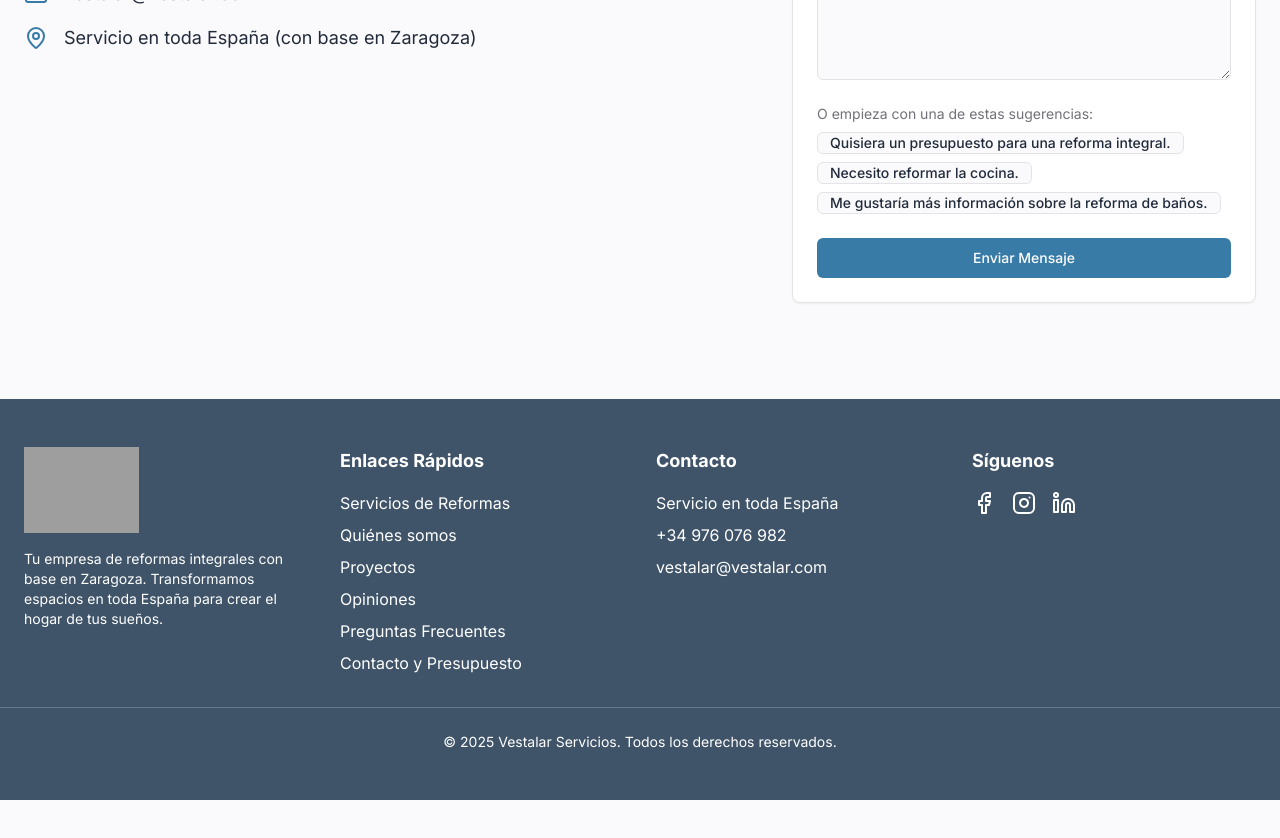
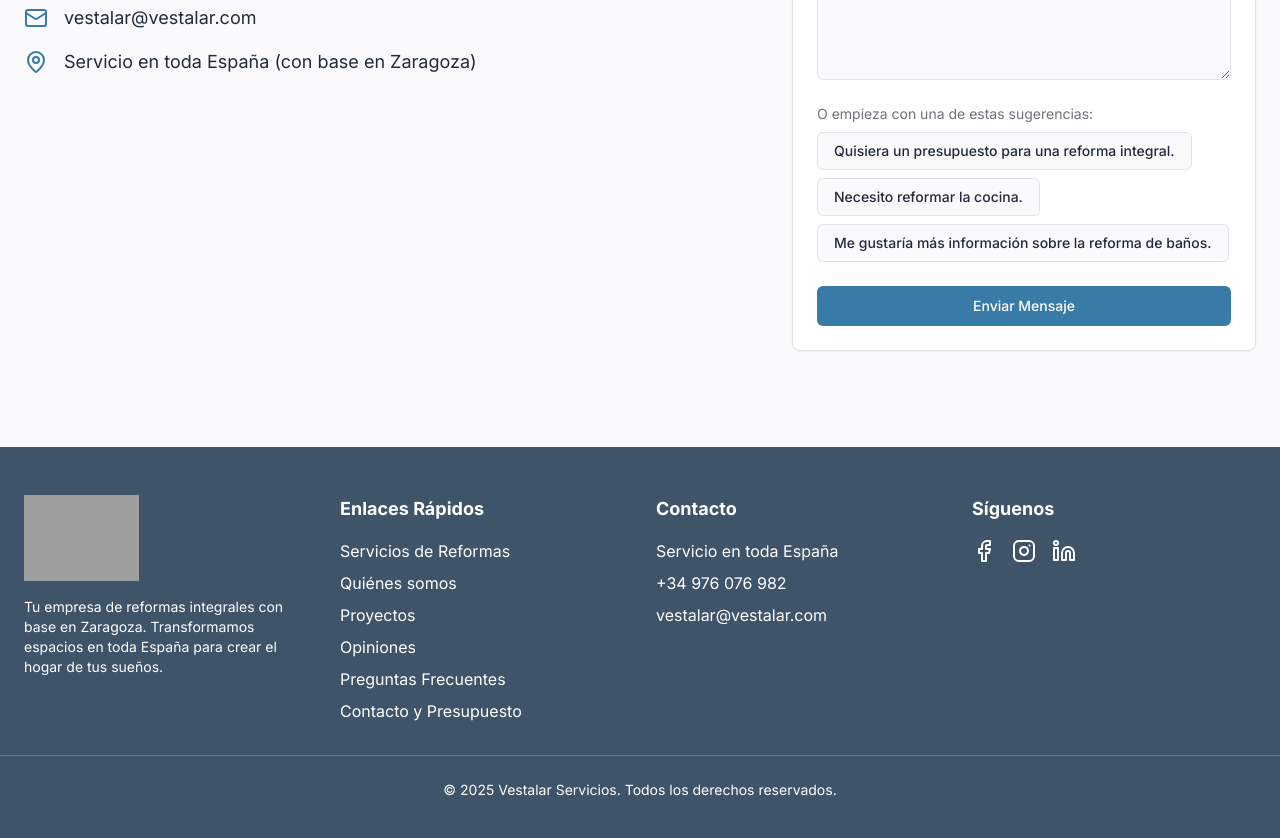
Before and after one commit to nh061361/vestalar-servicios, a Next.js app: page / in a window 1280 px wide. Shown: the part 3180-4018 px from the top of the page. Before the commit the page ends 3980 px from the top, so only its background shows below. Built offline with nearby package versions, Linux system fonts and the light colour scheme; grey boxes are pictures that could not be loaded.

Commit message:
ahora se ve asi, podriamosponer los booton mas granddes?

```diff
--- a/src/components/ContactForm.tsx
+++ b/src/components/ContactForm.tsx
@@ -128,7 +128,6 @@ export function ContactForm() {
                         key={index}
                         type="button"
                         variant="outline"
-                        size="sm"
                         onClick={() => handleSuggestionClick(suggestion)}
                         className="text-sm h-auto whitespace-normal"
                     >
```
